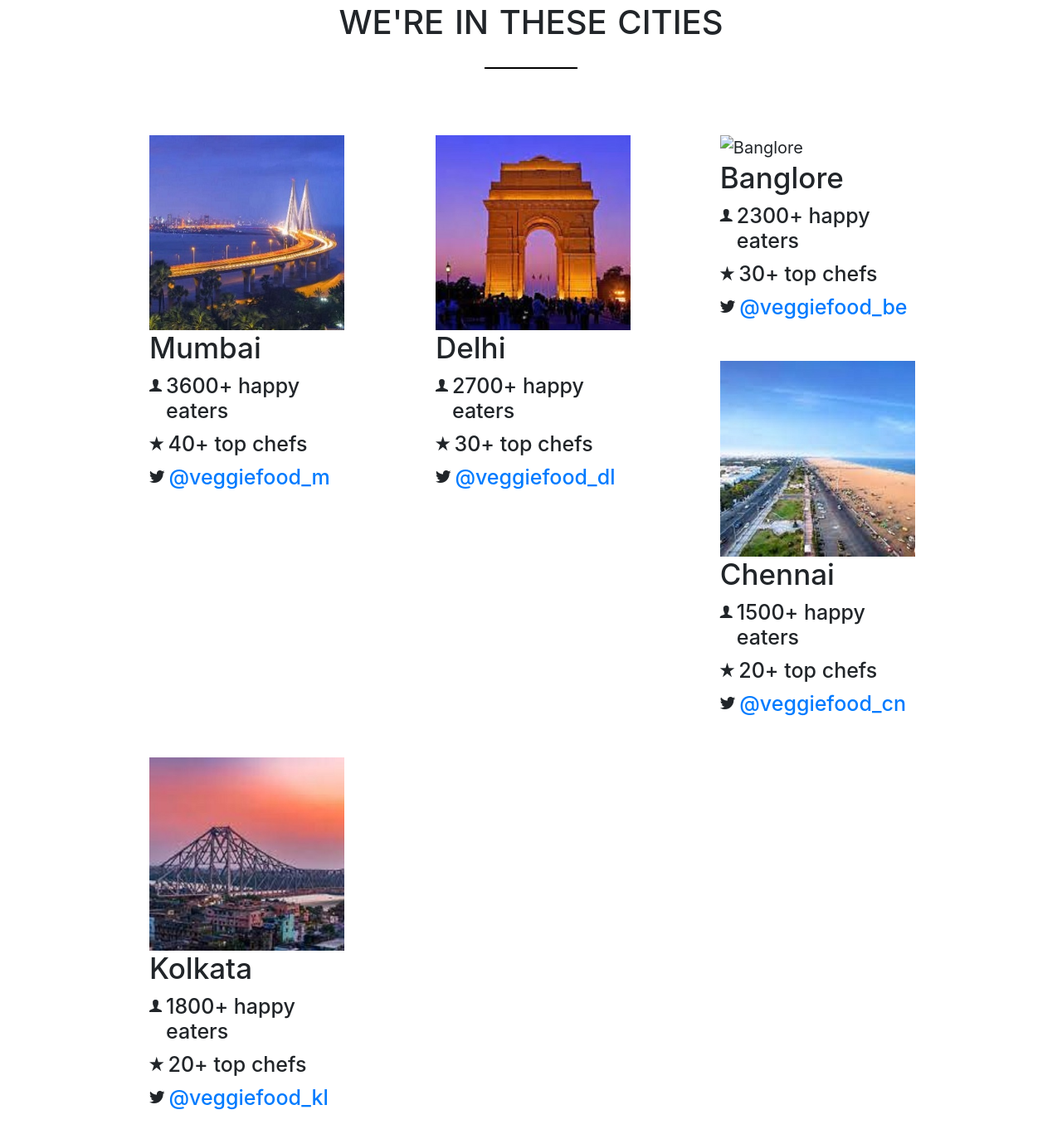
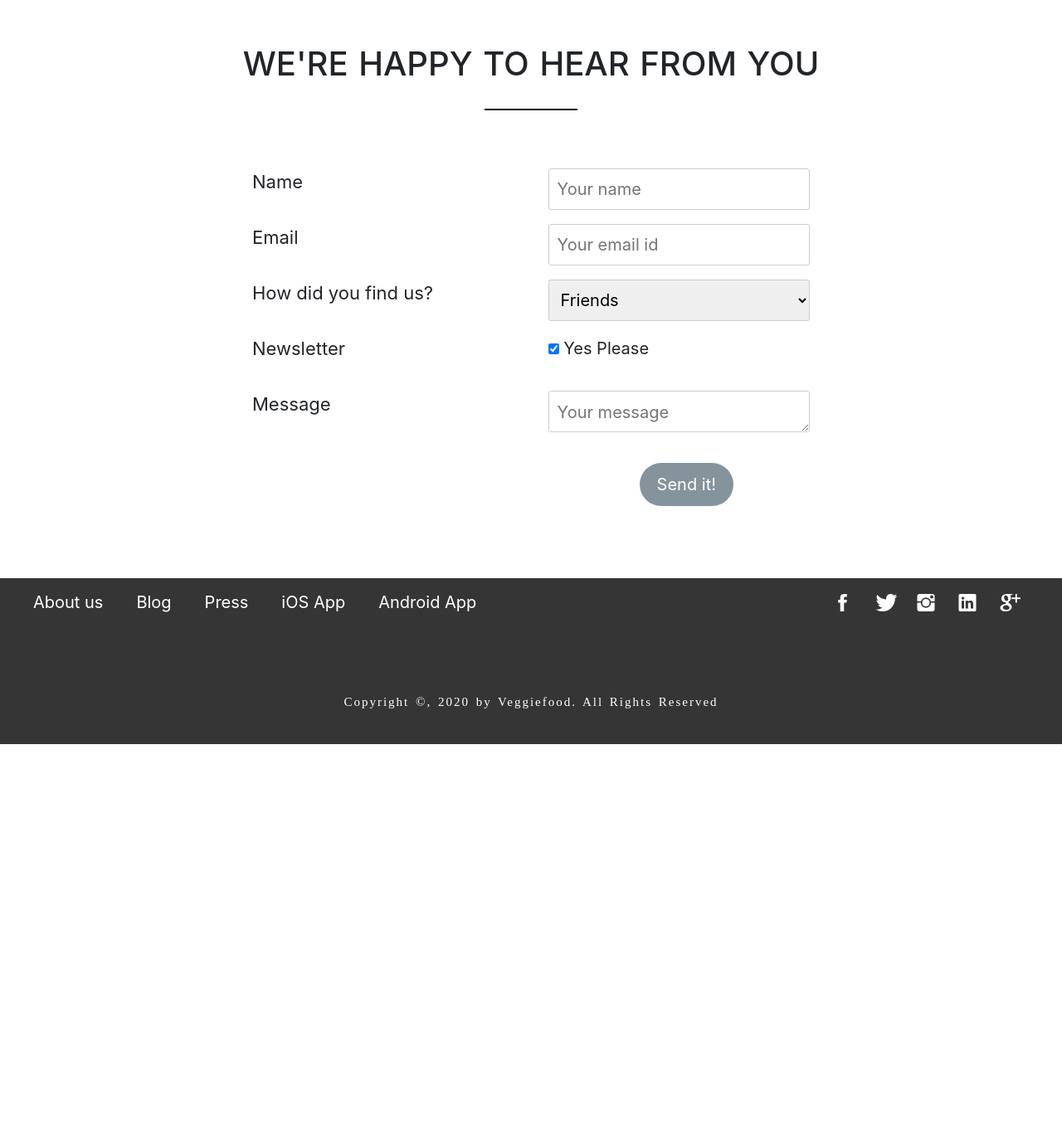
Before and after one commit to omjain2001/Restaurant-website, a plain HTML site: page contact.html in a window 1280 px wide. Shown: the part 827-2200 px from the top of the page at 83% size. After the commit the page ends 1724 px from the top, so only its background shows below. Drawn offline with nearby package versions, Linux system fonts and the light colour scheme; files whose address does not match are found by name.

Commit message:
Update contact.html

```diff
--- a/contact.html
+++ b/contact.html
@@ -87,125 +87,6 @@
         </div>
       </header>
 
-    <section class="section-cities" id="cities">
-    <br>
-      <div class="row">
-
-        <h2>We're in these cities</h2>
-      </div>
-      <div class="row">
-        <ul class="cities">
-          <li>
-            <div class="cityimg">
-              <img src="Resources/img/mumbai.jpg" alt="Mumbai" />
-              <h3>Mumbai</h4>
-            </div>
-
-            <div class="city-spec-list">
-              <i class="ion-person"></i>
-              <h5>3600+ happy eaters</h5>
-            </div>
-
-            <div class="city-spec-list">
-              <i class="ion-star"></i>
-              <h5>40+ top chefs</h5>
-            </div>
-
-            <div class="city-spec-list">
-              <i class="ion-social-twitter"></i>
-              <h5><a href="#">@veggiefood_m</a></h5>
-            </div>
-          </li>
-
-          <li>
-            <div class="cityimg">
-              <img src="Resources/img/Delhi.jpg" alt="Delhi" />
-              <h3>Delhi</h3>
-            </div>
-
-            <div class="city-spec-list">
-              <i class="ion-person"></i>
-              <h5>2700+ happy eaters</h5>
-            </div>
-
-            <div class="city-spec-list">
-              <i class="ion-star"></i>
-              <h5>30+ top chefs</h5>
-            </div>
-
-            <div class="city-spec-list">
-              <i class="ion-social-twitter"></i>
-              <h5><a href="#">@veggiefood_dl</a></h5>
-            </div>
-          </li>
-
-          <li>
-            <div class="cityimg">
-              <img src="Resources/img//Banglore.jpg" alt="Banglore" />
-              <h3>Banglore</h3>
-            </div>
-
-            <div class="city-spec-list">
-              <i class="ion-person"></i>
-              <h5>2300+ happy eaters</h5>
-            </div>
-
-            <div class="city-spec-list">
-              <i class="ion-star"></i>
-              <h5>30+ top chefs</h5>
-            </div>
-
-            <div class="city-spec-list">
-              <i class="ion-social-twitter"></i>
-              <h5><a href="#">@veggiefood_be</a></h5>
-            </div>
-          </li>
-
-          <li>
-            <div class="cityimg">
-              <img src="Resources/img/Chennai.jpg" alt="Chennai" />
-              <h3>Chennai</h3>
-            </div>
-
-            <div class="city-spec-list">
-              <i class="ion-person"></i>
-              <h5>1500+ happy eaters</h5>
-            </div>
-
-            <div class="city-spec-list">
-              <i class="ion-star"></i>
-              <h5>20+ top chefs</h5>
-            </div>
-
-            <div class="city-spec-list">
-              <i class="ion-social-twitter"></i>
-              <h5><a href="#">@veggiefood_cn</a></h5>
-            </div>
-          </li>
-          <li>
-            <div class="cityimg">
-              <img src="Resources/img/kolkata.jpg" alt="Kolkata" />
-              <h3>Kolkata</h3>
-            </div>
-
-            <div class="city-spec-list">
-              <i class="ion-person"></i>
-              <h5>1800+ happy eaters</h5>
-            </div>
-
-            <div class="city-spec-list">
-              <i class="ion-star"></i>
-              <h5>20+ top chefs</h5>
-            </div>
-
-            <div class="city-spec-list">
-              <i class="ion-social-twitter"></i>
-              <h5><a href="#">@veggiefood_kl</a></h5>
-            </div>
-          </li>
-        </ul>
-      </div>
-    </section>
 
     <section class="section-form">
       <div class="row">
```
